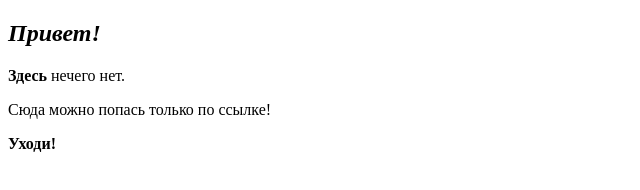
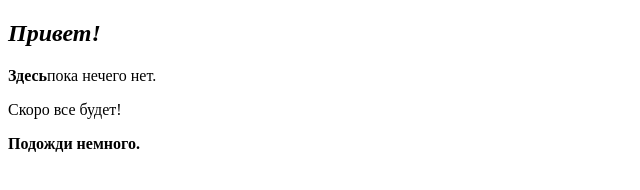
Before and after one commit to sch22less/sch22less.github.io, a plain HTML site: page index.html in a window 1280 px wide. Shown: the whole page, without its empty margins (0-640 px from the left). Drawn offline with Linux system fonts and the light colour scheme.

Commit message:
Update index.html

```diff
--- a/index.html
+++ b/index.html
@@ -1,14 +1,14 @@
 <!DOCTYPE html>
 <html>
 <head>
-	<title>Ответы</title>
+	<title>Ответы - Школьный фонд</title>
 </head>
 <body>
 <h2 style="font-style:italic">Привет!&nbsp;</h2>
 
-<p><strong>Здесь</strong> нечего нет.</p>
+<p><strong>Здесь</strong>пока нечего нет.</p>
 
-<p>Сюда можно попась только по ссылке!</p>
-<p><strong>Уходи!</strong></p>
+<p>Скоро все будет!</p>
+<p><strong>Подожди немного.</strong></p>
 </body>
 </html>
```
